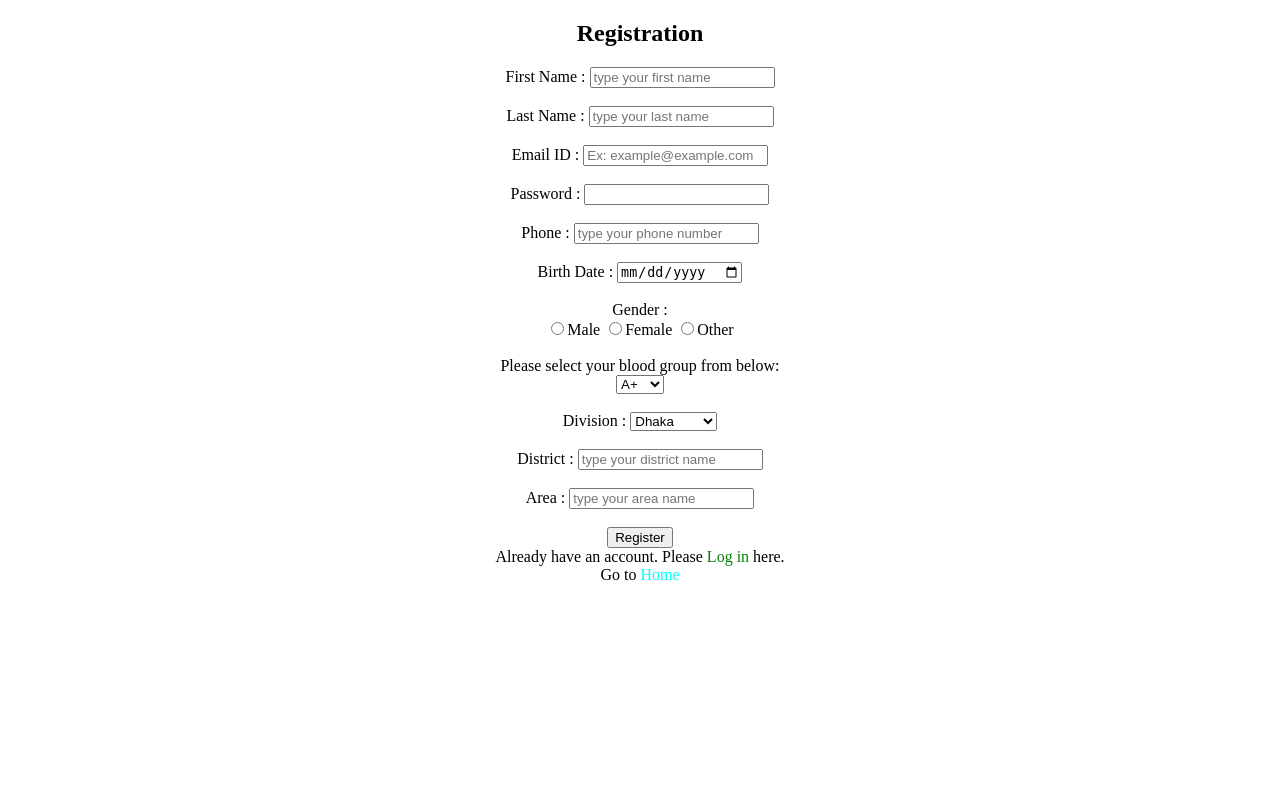
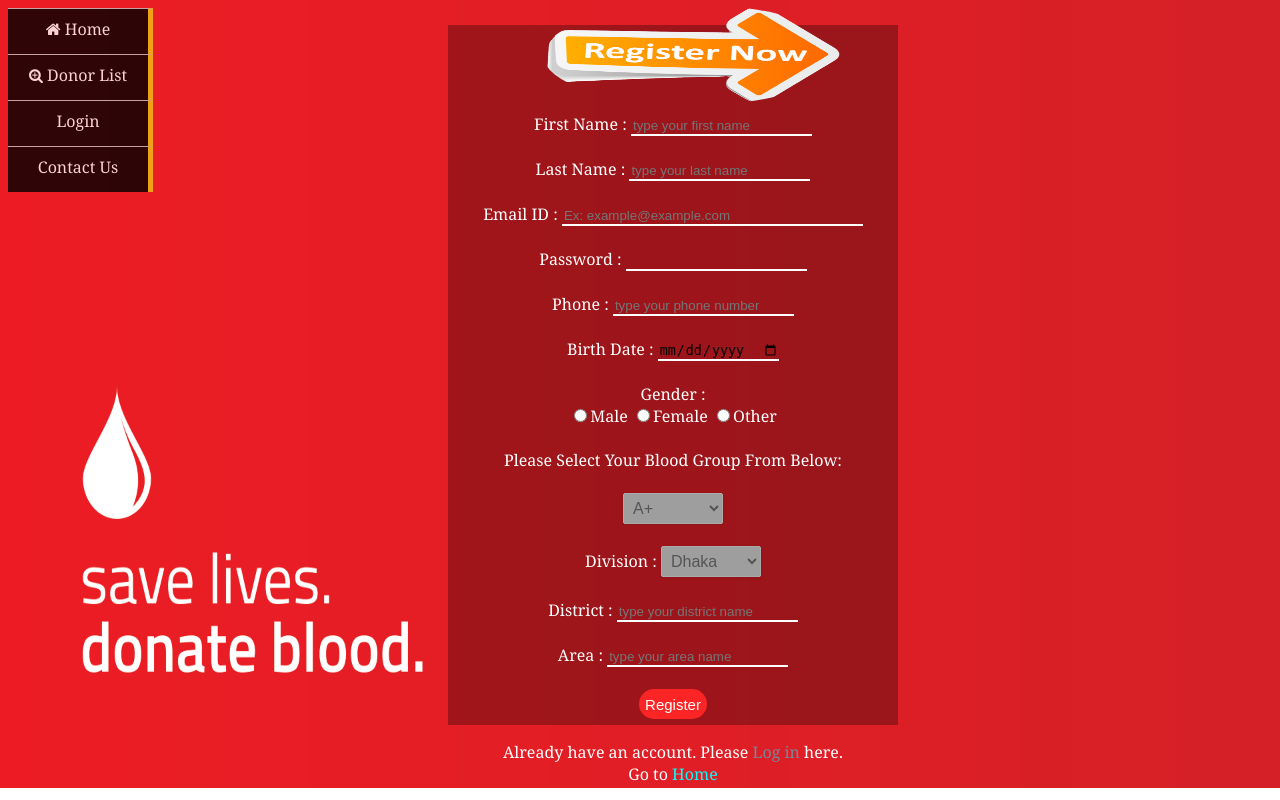
Before and after one commit to alam-ashraful/Blood-Donors-Network, a PHP site: page /Registration.php in a window 1280 px wide. Run offline with PHP 8.4, Linux system fonts and the light colour scheme; grey boxes are pictures that could not be loaded.

Commit message:
Design part added

```diff
--- a/Blood Donors Network/Registration.php
+++ b/Blood Donors Network/Registration.php
@@ -59,8 +59,20 @@
 
 <!DOCTYPE html>
 <html>
+
+ <div class="nav">
+ 	<link href='styleNav.css' rel='stylesheet'>
+	<ul>
+		<li><a href="/Blood Donors Network/Home.php"> <i class="fa fa-home"> </i> Home</a></li>
+		<li><a> <i class="fa fa-search-plus" style="font-size:15px"> </i> Donor List</a></li>
+		<li><a>Login</a></li>
+		<li><a>Contact Us</a></li>
+	</ul>
+</div>
+
 <head>
 	<title>Registration | Blood Donors Network</title>
+		<link rel="stylesheet" type="text/css" href="style.css">
 	<meta charset="utf-8">
 	<style type="text/css">
 		.error{
@@ -68,14 +80,24 @@
 		}
 		.MainContent{
 			text-align: center;
-			font-family: Harrington;
+			font-family:Georgia;
 		}
+		div.inputbox {
+    position: static;
+
+}
 	</style>
+	<meta name="viewport" content="width=device-width, initial-scale=1">
+	<link rel="stylesheet" href="https://cdnjs.cloudflare.com/ajax/libs/font-awesome/4.7.0/css/font-awesome.min.css">
+	<link rel="stylesheet" href="https://cdnjs.cloudflare.com/ajax/libs/font-awesome/4.7.0/css/font-awesome.min.css">
 </head>
 <body class="MainContent">
 	<form method="post" action="<?php echo htmlspecialchars($_SERVER['PHP_SELF']); ?>">
 
-       <h2>Registration</h2>
+       <!--<h2>Registration</h2>-->
+        <div class="loginbox">
+        	<img src="register.png" class="re">
+        	<br><br><br><br>
         <div class="inputbox">
         	<label>First Name : </label>
 			<input type="text" name="firstName" placeholder="type your first name">
@@ -92,7 +114,7 @@
 
 		<div class="inputbox">
 			<label>Email ID : </label>
-			<input type="email" name="email" placeholder="Ex: example@example.com">
+			<input type="email" name="email" size="35" placeholder="Ex: example@example.com">
 			<span class="error"><?php echo $emailErr; ?></span>
 			<br><br>
 		</div>
@@ -128,8 +150,8 @@
 	    </div>
 
 	    <div class="inputbox">
-	    	<label>Please select your blood group from below: </label><br />
-	    	<select name="bloodGroup">
+	    	<label>Please Select Your Blood Group From Below: </label> <br><br />
+	    	<select id="soflow" name="bloodGroup">
 			  <option value="A+">A+</option>
 			  <option value="A-">A-</option>
 			  <option value="AB+">AB+</option>
@@ -145,7 +167,7 @@
 
 	    <div class="inputbox">
 	    	<label>Division : </label>
-	    	<select name="division">
+	    	<select id="soflow" name="division">
 	    		<option value="Dhaka">Dhaka</option>
 	    		<option value="Rajshahi">Rajshahi</option>
 	    		<option value="Sylhet">Sylhet</option>
@@ -170,11 +192,15 @@
 			<span class="error"><?php echo $areaNameErr; ?></span>
 			<br><br>
 	    </div>
-
-		<input type="submit" name="submit" value="Register">
+	    <div class="inputbox">
+			<input type="submit" name="submit" value="Register">
+		<br><br>
+		</div>
 	</form>
 	<label>Already have an account. Please </label>
-	<a href="/Blood Donors Network/Login.php" style="text-decoration: none; color: green;">Log in</a>
+
+	<a  href="/Blood Donors Network/Login.php" style="text-decoration: none; color: #778899 ;">Log in</a>
+
 	<label> here.</label>
 	<br />
 	<label>Go to <a style="text-decoration: none; color: cyan;" href="/Blood Donors Network/Home.php">Home</a></label>
--- a/Blood Donors Network/Registration_Update.php
+++ b/Blood Donors Network/Registration_Update.php
@@ -15,6 +15,8 @@
 		if(mysqli_query($conn,$insertUserInfoSql))
 		{
 			echo "<script>alert('Information successfully updated.');</script>";
+			sleep(3);
+			header("location: UserDash.php");
 		}else{
 			echo "<br />Error: " . mysqli_error($conn);
 		}
--- /dev/null
+++ b/Blood Donors Network/style.css
@@ -0,0 +1,83 @@
+body{
+
+	background: url(blood.png);
+	background-repeat:no-repeat;
+    height: 700px;
+	margin: 20;
+	padding: 0;
+
+	background-size: 100% 120%;
+	background-position: center;
+	font-family: sans-serif;
+	color: white;
+}
+
+
+.loginbox{
+	width: 450px;
+	height: 700px;
+	background: rgba(0, 0, 0, .3);
+	color:#FFFFFF;
+	top: 25px;
+	left:35%;
+	position: absolute;
+
+	box-sizing: border-box;
+
+}
+
+.re{
+	width: 300px;
+	height: 100px;
+	border-radius: 50%;
+	position: absolute;
+	top: -20px;
+	left: calc(50% - 130px);
+}
+
+.inputbox input[type="text"], input[type="password"], input[type="email"],input[type="Date"]
+
+{
+	border: none;
+	border-bottom: 2px solid #fff;
+	background: transparent;
+}
+
+.inputbox input[type="submit"]
+
+{
+	border: none;
+	outline: none;
+	height: 30px;
+	background: #fb2525;
+	color: #fff;
+	font-size: 15px;
+	border-radius: 20px;
+}
+.inputbox input[type="submit"]:hover
+{
+	cursor: pointer;
+	background: #ffc107;
+	color: #000;
+}
+select#soflow, select#soflow-color {
+   -webkit-appearance: button;
+   -webkit-border-radius: 2px;
+   -webkit-box-shadow: 0px 1px 3px rgba(0, 0, 0, 0.1);
+   -webkit-padding-end: 20px;
+   -webkit-padding-start: 2px;
+   -webkit-user-select: none;
+   background-image: url(http://i62.tinypic.com/15xvbd5.png), -webkit-linear-gradient(#FAFAFA, #F4F4F4 40%, #E5E5E5);
+   background-position: 97% center;
+   background-repeat: no-repeat;
+
+   border: .01px solid #AAA;
+   color: #555;
+   font-size: inherit;
+   margin: .00005px;
+   overflow: hidden;
+   padding: 5px 5px;
+   text-overflow: ellipsis;
+   white-space: nowrap;
+   width: 100px;
+}
--- /dev/null
+++ b/Blood Donors Network/styleNav.css
@@ -0,0 +1,48 @@
+body{
+
+	background: url(blood.png);
+	background-repeat:no-repeat;
+
+	margin: 20;
+	padding: 0;
+
+	background-size: 100% 120%;
+	background-position: center;
+	font-family: sans-serif;
+	color: white;
+}
+.nav ul {
+	margin:0;
+	padding:0;
+	list-style: none;
+}
+.nav ul li {
+	/*float: up;*/
+	position: relative;
+	padding: 10px;
+	width: 120px;
+	height: 25px;
+	vertical-align: middle;
+	cursor: pointer;
+	border-top: 1px solid #BDC3C7;
+	border-right: 5px solid #F1C40F;
+
+	background-color: black;
+	opacity: .8;
+	line-height: 20px;
+	text-align: center;
+	-webkit-transition: all;
+	transition: all;
+	/*font-size: 10px;*/
+}
+
+.nav ul li a {
+	text-decoration: none;
+	color: white;
+	display: block;
+}
+
+.nav ul li a:hover {
+	background: #ffc107;
+	color: #000;
+}
```
Also changed, not shown: Blood Donors Network/CheckUser.php (added, +27 -0 lines), Blood Donors Network/GetUserInformation.php (+55 -0 lines), Blood Donors Network/Home.php (+27 -6 lines), Blood Donors Network/SQL Help/SQL Nedded.txt (added, +11 -0 lines), Blood Donors Network/blood.png (added), Blood Donors Network/register.png (added).
